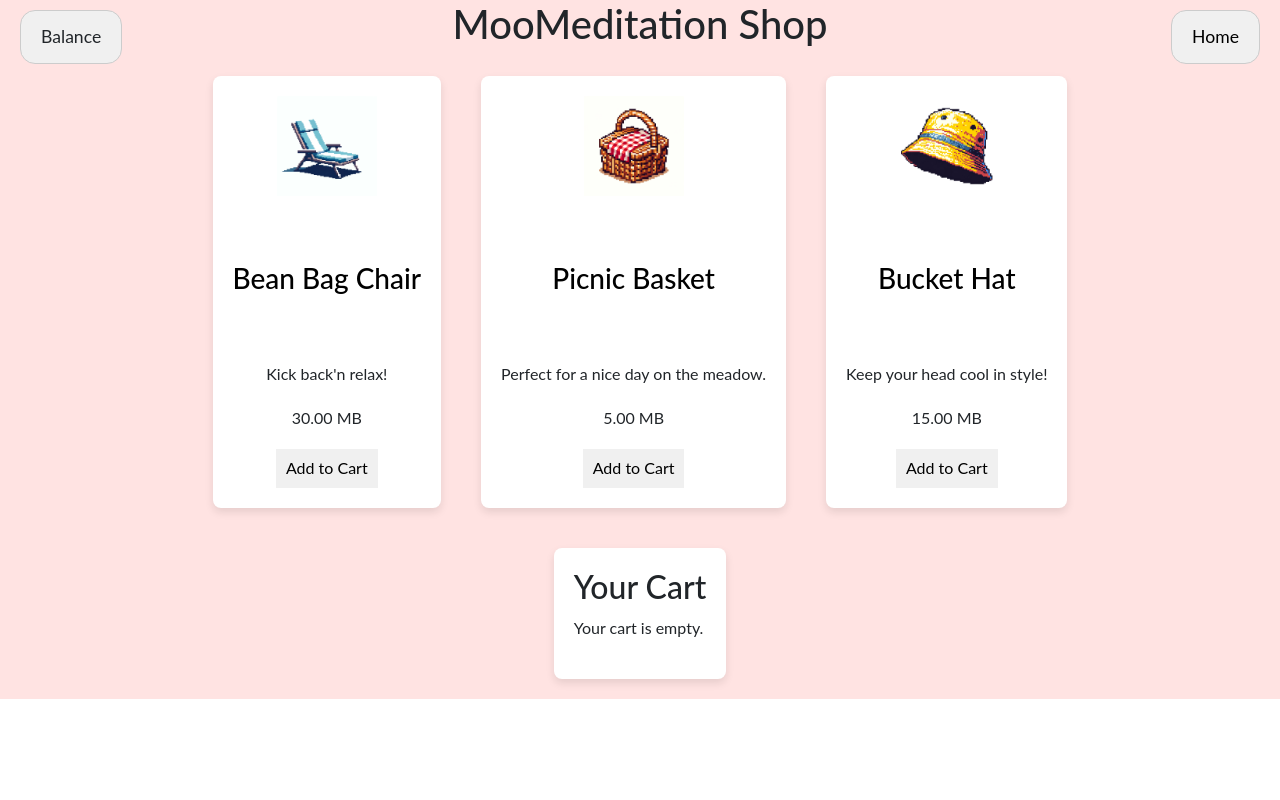
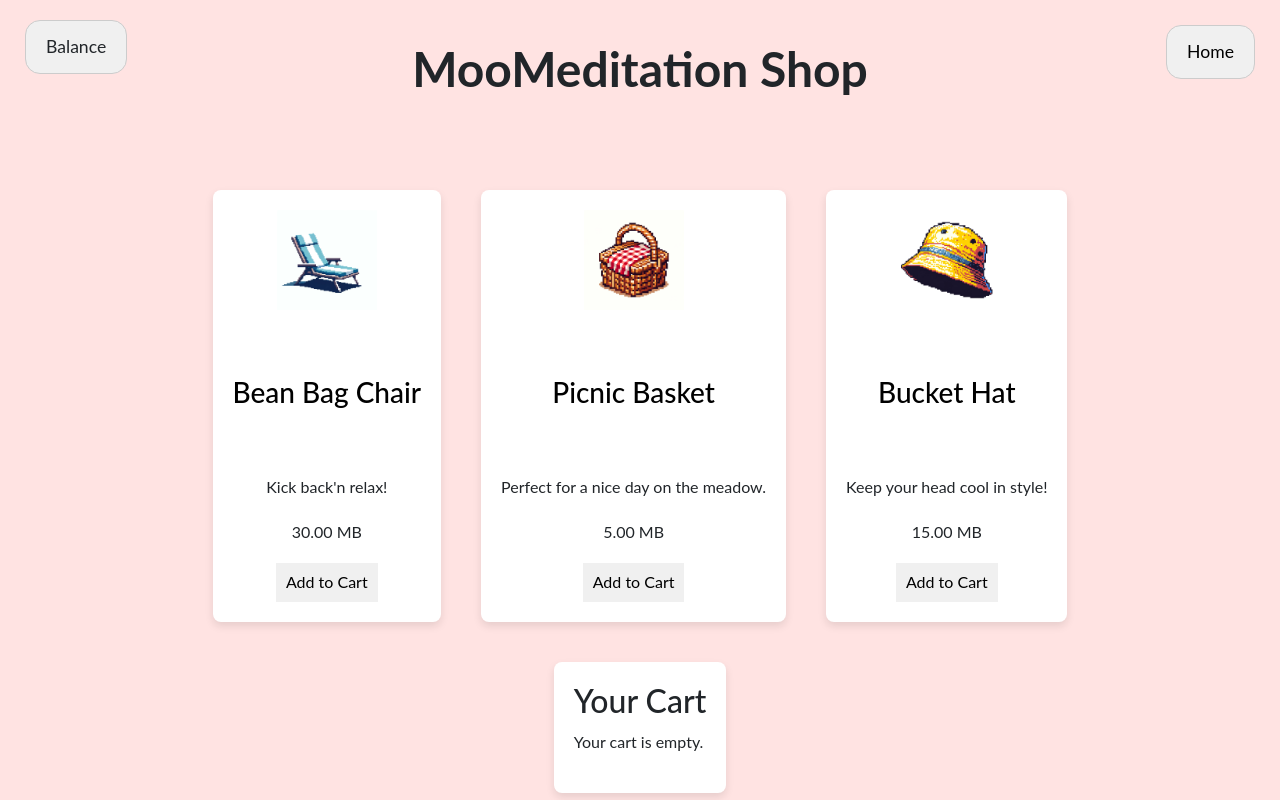
Before and after one commit to SyrJair/CIS454, a Vue app in the folder frontend/: page /shop in a window 1280 px wide. Built offline with nearby package versions, Linux system fonts and the light colour scheme.

Commit message:
slight shop page layout adjustment

```diff
--- a/frontend/src/views/ShopPage.vue
+++ b/frontend/src/views/ShopPage.vue
@@ -6,7 +6,8 @@
       <h1 id="shop-title">MooMeditation Shop</h1>
       <RouterLink to="/Main" id="home-button" class="button">Home</RouterLink>
 
-      <!-- Container for displaying shop items statically -->
+      <div id="item-list">
+        <!-- Container for displaying shop items statically -->
       <div id="item-container">
         <!-- Static display of shop items -->
         <div class="shop-item">
@@ -38,6 +39,8 @@
             <button @click="addToCart({ id: 3, name: 'Bucket Hat', price: 15 })">Add to Cart</button>
           </div>
         </div>
+      </div>
+
       </div>
 
       <!-- Cart section displaying added items and total -->
@@ -109,9 +112,16 @@ export default {
     flex-direction: column;
     align-items: center;
     background-color:  #ffe3e2;
+    height:100vh;
+    padding-top:20px;
+  }
+  #shop-title
+  {
+    margin-top:20px;
+    font-weight:bold;
+    font-size:3em;
   }
   #balance-button, #home-button {
-    margin: 10px;
     padding: 10px 20px;
     border: 1px solid #ccc;
     background-color: #f0f0f0;
@@ -121,7 +131,9 @@ export default {
   }
   #balance-button {
     position: absolute;
-    left: 10px;
+    left: 15px;
+    top:10px;
+    margin:10px;
   }
   #home-button {
     color: black;
@@ -133,7 +145,12 @@ export default {
     border-radius: 15px;
     font-size: 1.1em;
     position: absolute;
-    right: 10px;
+    right: 15px;
+    top:15px;
+}
+#item-list
+{
+    margin-top:5%;
 }
   #item-container {
     display: flex;
```
